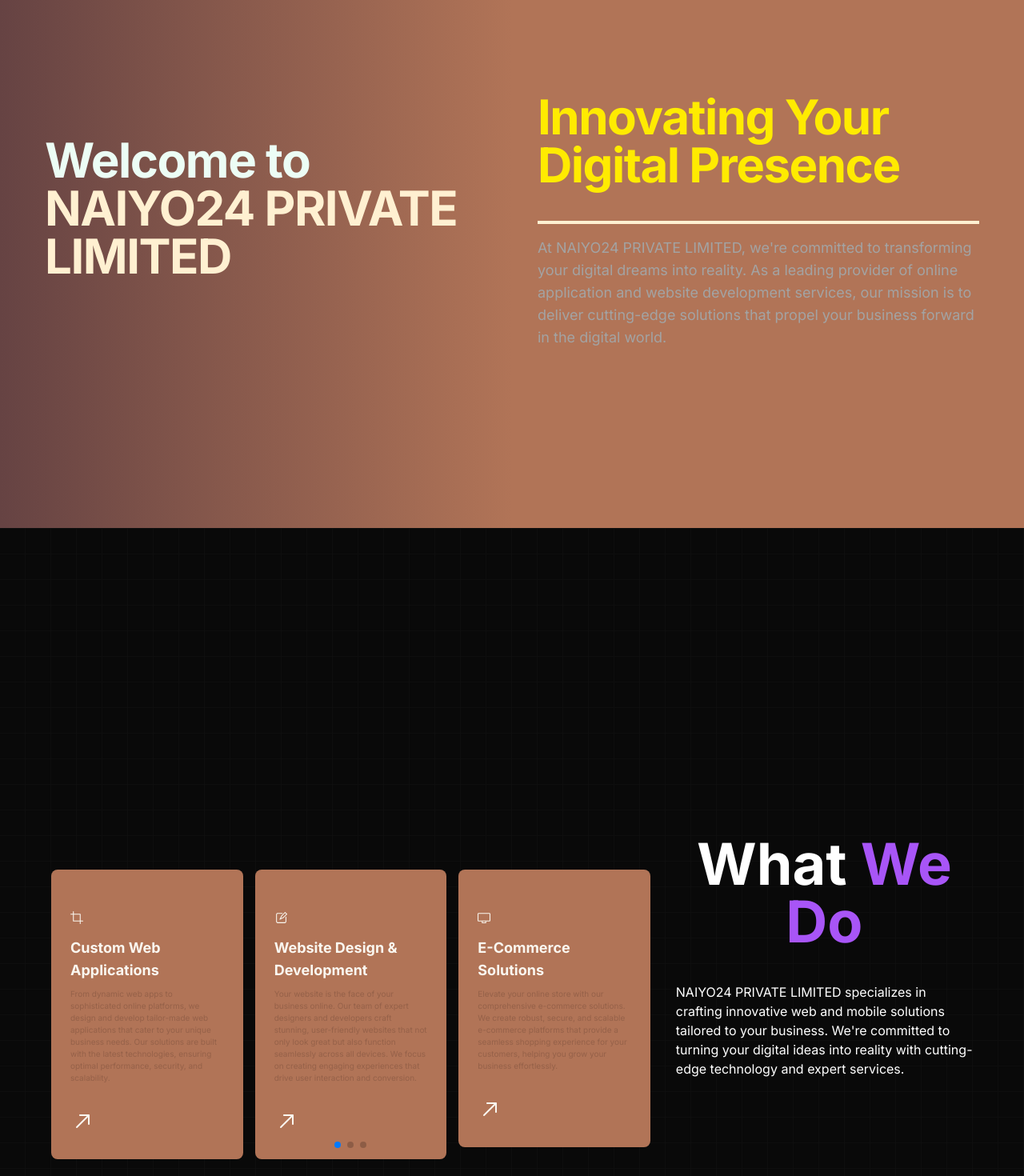
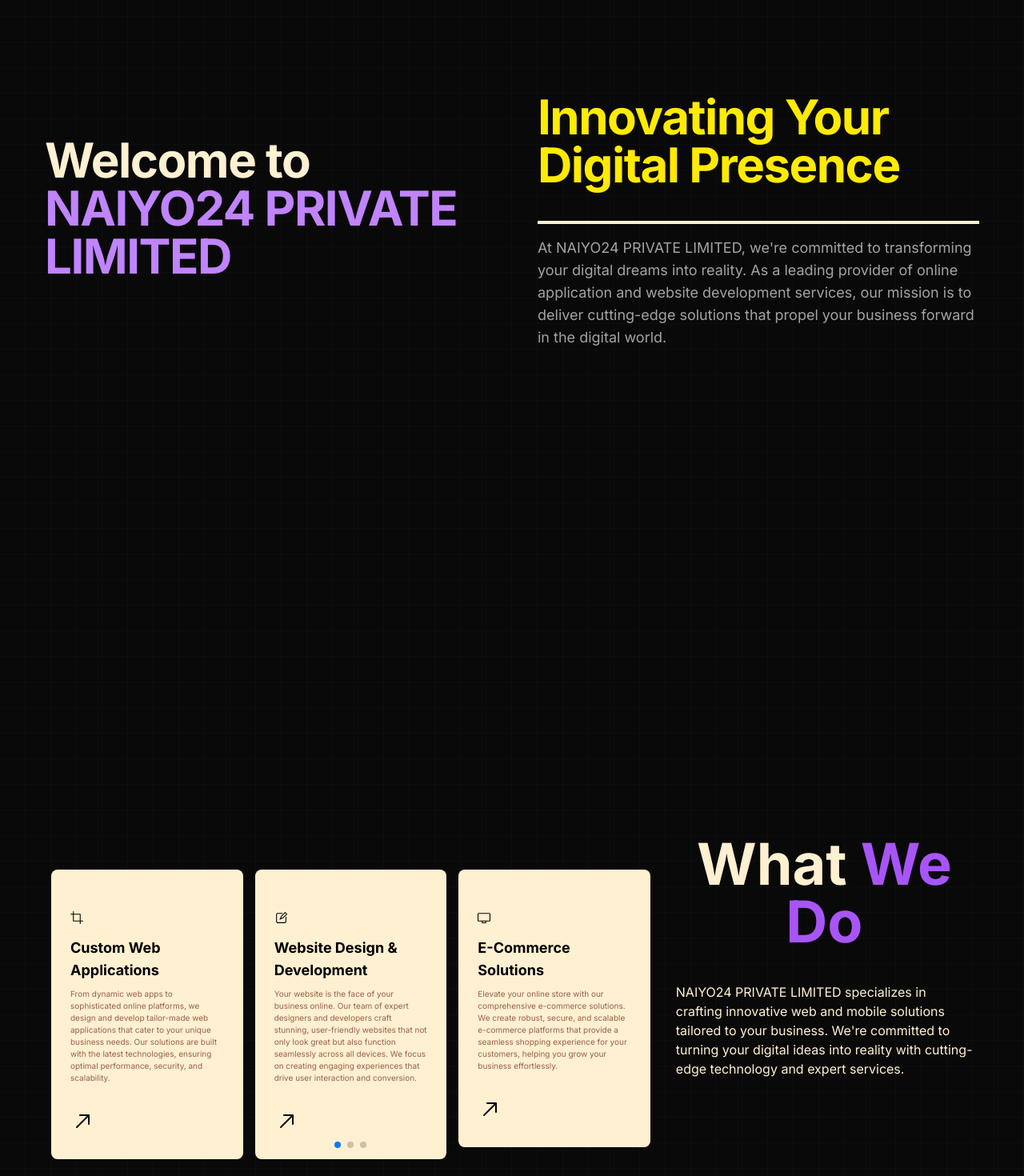
Before and after one commit to Pratap-Karmakar/naiyo24portfolio, a Next.js app: page / in a window 1280 px wide. Shown: the part 940-2410 px from the top of the page at 80% size. Built offline with nearby package versions, Linux system fonts and the light colour scheme.

Commit message:
color change

```diff
--- a/src/components/BackgroundLinesDemo.tsx
+++ b/src/components/BackgroundLinesDemo.tsx
@@ -20,7 +20,7 @@
   };
 
   return (
-    <BackgroundLines className="flex items-center justify-center w-full h-screen flex-col md:flex-row px-6 md:px-14] bg-gradient-to-r from-[#664343] via-[#B17457] to-[#B17457] ">
+    <BackgroundLines className="flex items-center justify-center w-full h-screen flex-col md:flex-row px-6 md:px-14]">
       {/* Text coming from top */}
       <motion.div
         ref={ref}
@@ -29,9 +29,9 @@
         variants={fadeIn({ direction: "up" })} // Enhanced fadeIn with 'up' direction
         className="w-full md:w-1/2 flex flex-col items-start text-left p-6 md:p-8"
       >
-        <h2 className="bg-clip-text text-emerald-50 text-2xl md:text-4xl lg:text-6xl font-sans py-4 md:py-8 relative z-20 font-bold tracking-tight">
+        <h2 className="bg-clip-text text-[#FFF0D1] text-2xl md:text-4xl lg:text-6xl font-sans py-4 md:py-8 relative z-20 font-bold tracking-tight">
           Welcome to <br />
-          <span className="text-[#FFF0D1]">NAIYO24 PRIVATE LIMITED</span>
+          <span className="text-purple-400">NAIYO24 PRIVATE LIMITED</span>
         </h2>
       </motion.div>
 
--- a/src/components/TeamData.tsx
+++ b/src/components/TeamData.tsx
@@ -10,7 +10,7 @@
     const isInView = useInView(ref, { once: false }); // Tracks visibility
 
     return (
-        <div className='h-screen text-black bg-emerald-50 flex items-center justify-center' ref={ref}> {/* Fullscreen container */}
+        <div className='h-screen text-[#FFF0D1] flex items-center justify-center' ref={ref}> {/* Fullscreen container */}
             <div className='container mx-auto h-full flex flex-col justify-center'>
                 {/* Text */}
                 <motion.h2
@@ -18,7 +18,7 @@
                     initial="hidden"
                     animate={isInView ? 'show' : 'hidden'} // Toggle animation on scroll
                     exit="hidden"
-                    className="text-2xl md:text-4xl lg:text-7xl text-black font-bold inter-var text-center pb-10"
+                    className="text-2xl md:text-4xl lg:text-7xl text-[#FFF0D1] font-bold inter-var text-center pb-10"
                 >
                     <span>Meet Our </span>
 
--- a/src/components/TeamDataSlider.tsx
+++ b/src/components/TeamDataSlider.tsx
@@ -96,7 +96,7 @@
     >
       {teamData.map((person, index) => (
         <SwiperSlide key={index}>
-          <div className='flex flex-col items-center md:flex-row gap-x-8 h-full px-16'>
+          <div className='flex bg-[#212121] rounded-xl flex-col items-center md:flex-row gap-x-8 h-full px-16'>
             {/* Avatar, Name, Position */}
             <div className='w-full max-w-[300px] flex flex-col xl:justify-center items-center relative mx-auto xl:mx-0'>
               <div className='flex flex-col justify-center text-center'>
@@ -114,10 +114,10 @@
               </div>
             </div>
             {/* Quote & Message */}
-            <div className='flex flex-1 flex-col justify-center before:w-[1px] xl:before:bg-[#640D5F] xl:before:absolute xl:before:left-0 xl:before:h-[200px] relative xl:pl-20'>
+            <div className='flex flex-1 flex-col justify-center before:w-[1px] xl:before:bg-[#B7E0FF] xl:before:absolute xl:before:left-0 xl:before:h-[200px] relative xl:pl-20'>
               {/* Quote Icon */}
               <div className='mb-4'>
-                <FaQuoteLeft className='text-4xl xl:text-6xl text-[#640D5F] mx-auto md:mx-0' />
+                <FaQuoteLeft className='text-4xl xl:text-6xl text-[#B7E0FF] mx-auto md:mx-0' />
               </div>
               {/* Message */}
               <div className='xl:text-2xl tracking-widest text-center md:text-left'>
--- a/src/components/WhatWeDo.tsx
+++ b/src/components/WhatWeDo.tsx
@@ -71,7 +71,7 @@
               whileInView="show" // Trigger animation when in view
               viewport={{ once: false }} // Repeat animation on scroll
               exit="exit" // Exit triggers the reverse animation
-              className="text-2xl md:text-4xl lg:text-7xl text-white font-bold inter-var text-center"
+              className="text-2xl md:text-4xl lg:text-7xl text-[#FFF0D1] font-bold inter-var text-center"
             >
               What <span className="text-purple-500">We Do</span>
             </motion.h2>
@@ -83,7 +83,7 @@
               whileInView="show" // Trigger animation when in view
               viewport={{ once: false }} // Repeat animation on scroll
               exit="exit" // Exit triggers the reverse animation
-              className="text-sm md:text-base mb-4 max-w-[400px] mx-auto mt-6 lg:mt-10 lg:mx-0"
+              className="text-sm text-[#FFF0D1] md:text-base mb-4 max-w-[400px] mx-auto mt-6 lg:mt-10 lg:mx-0"
             >
               NAIYO24 PRIVATE LIMITED specializes in crafting innovative web and mobile solutions tailored to your business. We&apos;re committed to turning your digital ideas into reality with cutting-edge technology and expert services.
             </motion.p>
--- a/src/components/WhatWeDoSlider.tsx
+++ b/src/components/WhatWeDoSlider.tsx
@@ -49,16 +49,16 @@
       >
         {serviceData.map((item, index) => (
           <SwiperSlide key={index}>
-            <div className="bg-[#B17457] h-max text-black rounded-lg px-6 py-8 flex flex-col gap-x-6 sm:gap-x-0 group cursor-pointer hover:bg-[#956149] transition-all duration-300">
+            <div className="bg-[#FFF0D1] h-max text-black rounded-lg px-6 py-8 flex flex-col gap-x-6 sm:gap-x-0 group cursor-pointer hover:bg-[#e2d5ba] transition-all duration-300">
               {/* Purple line */}
               <div className="h-1 w-full bg-[#4A4947] mb-4 scale-x-0 group-hover:scale-x-100 transition-transform duration-300"></div>
 
               {/* Icon */}
-              <div className="text-[#FAF7F0] mb-4">{item.icon}</div>
+              <div className="text-black mb-4">{item.icon}</div>
 
               {/* Title & Description */}
               <div className="mb-8">
-                <div className="mb-2 text-lg text-[#FAF7F0] font-bold">{item.title}</div>
+                <div className="mb-2 text-lg text-black font-bold">{item.title}</div>
                 <p className="max-w-[350px] text-[10px] leading-normal text-[#956149] hover:text-black transition-all duration-300">
                   {item.description}
                 </p>
@@ -66,7 +66,7 @@
 
               {/* Arrow */}
               <div className="text-3xl">
-                <RxArrowTopRight className="text-[#FAF7F0] hover:text-[#4A4947] group-hover:rotate-45 group-hover:text-accent transition-all duration-300" />
+                <RxArrowTopRight className="text-black hover:text-[#4A4947] group-hover:rotate-45 group-hover:text-accent transition-all duration-300" />
               </div>
             </div>
           </SwiperSlide>
--- a/src/components/WhyChooseUs.tsx
+++ b/src/components/WhyChooseUs.tsx
@@ -44,7 +44,7 @@
               initial="hidden"
               animate={isInView ? 'show' : 'hidden'} // Animate on scroll
               exit="hidden"
-              className="text-2xl md:text-4xl lg:text-7xl text-white font-bold inter-var text-center"
+              className="text-2xl md:text-4xl lg:text-7xl text-[#FFF0D1] font-bold inter-var text-center"
             >
               Why Choose <span className="text-purple-500">Us</span>
             </motion.h2>
--- a/src/components/WhyChooseUsSlider.tsx
+++ b/src/components/WhyChooseUsSlider.tsx
@@ -73,12 +73,12 @@
     >
       {serviceData.map((item, index) => (
         <SwiperSlide key={index}>
-          <div className="bg-[#FFEB55] text-black h-max rounded-lg px-6 py-8 flex flex-col gap-x-6 sm:gap-x-0 group cursor-pointer hover:bg-[#e1d04a] transition-all duration-300">
+          <div className="bg-[#FFF0D1] text-black h-max rounded-lg px-6 py-8 flex flex-col gap-x-6 sm:gap-x-0 group cursor-pointer hover:bg-[#e2d5ba] transition-all duration-300">
             {/* Animated purple line */}
-            <div className="w-full h-[4px] bg-purple-500 mb-4 transform scale-x-0 group-hover:scale-x-100 transition-transform duration-500 ease-in-out"></div>
+            <div className="w-full h-[4px] bg-[#4A4947] mb-4 transform scale-x-0 group-hover:scale-x-100 transition-transform duration-500 ease-in-out"></div>
 
             {/* icon */}
-            <div className="text-[#640D5F] mb-4">{item.icon}</div>
+            <div className="text-black mb-4">{item.icon}</div>
             {/* title & desc */}
             <div className="mb-8">
               <div className="mb-2 text-lg font-bold">{item.title}</div>
@@ -86,7 +86,7 @@
             </div>
             {/* arrow */}
             <div className="text-3xl">
-              <RxArrowTopRight className="group-hover:rotate-45 text-[#640D5F] transition-all duration-300" />
+              <RxArrowTopRight className="group-hover:rotate-45 text-black transition-all duration-300" />
             </div>
           </div>
         </SwiperSlide>
```
Also changed, not shown: src/components/GetInTouch.tsx (+7 -7 lines).
